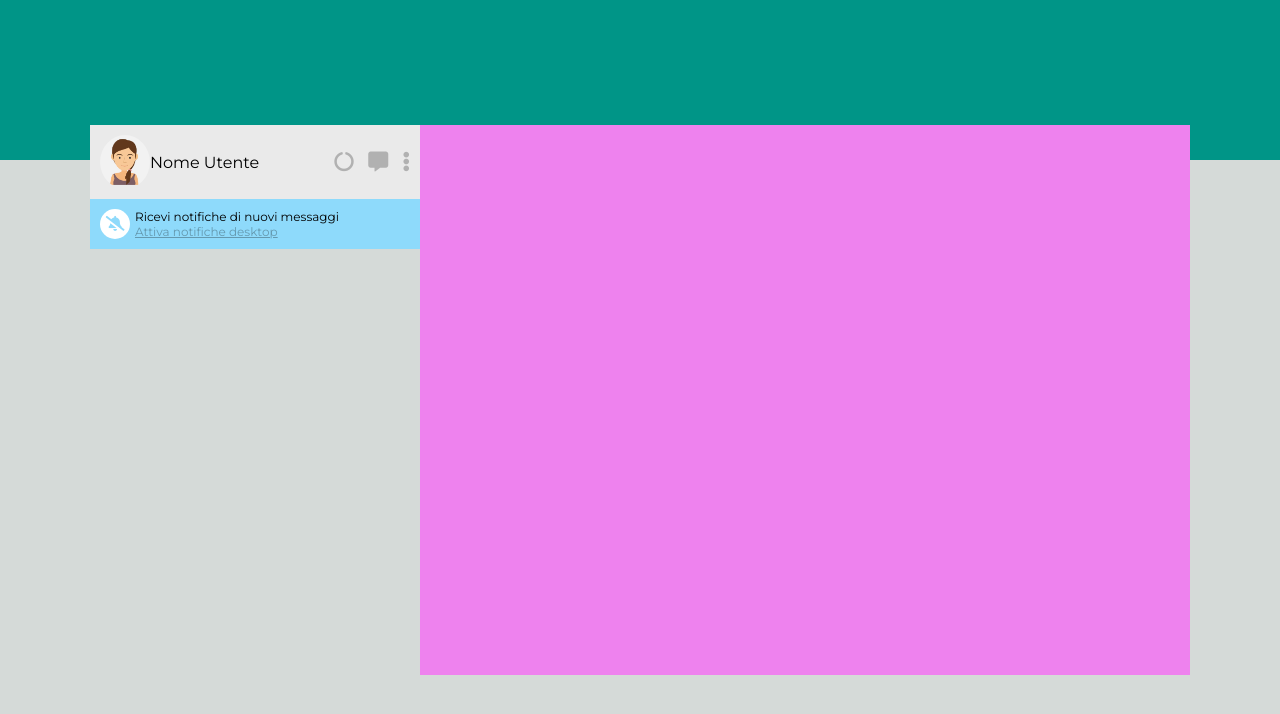
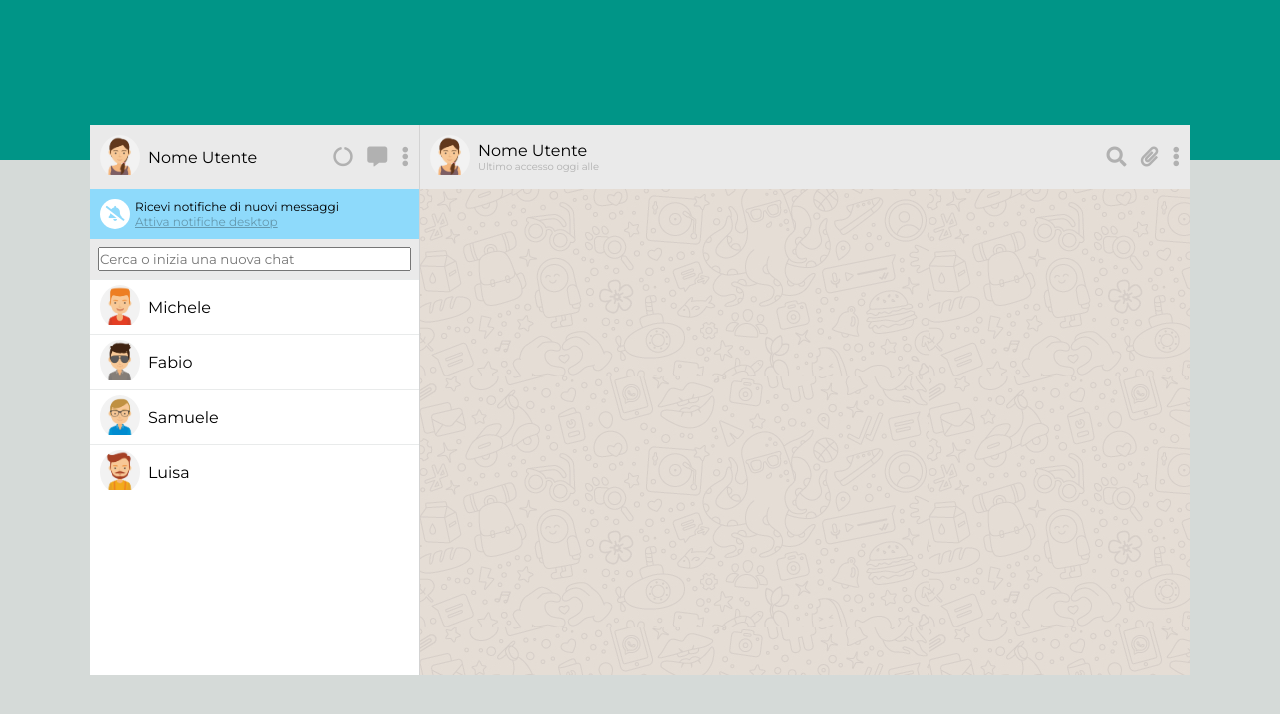
Before and after one commit to rcolonna00/vue-boolzapp, a plain HTML site: page index.html in a window 1280 px wide. Drawn offline with nearby package versions, Linux system fonts and the light colour scheme.

Commit message:
PRIMA PARTE

```diff
--- a/css/style.css
+++ b/css/style.css
@@ -16,9 +16,10 @@ img{
 }
 
 .img-utente{
-    width: 50px;
+    width: 40px;
     border-radius: 50%;
     overflow: hidden;
+    margin-right: 8px;
 }
 /* FINE GENERAL */
 
@@ -49,14 +50,16 @@ img{
 
 .parte-utenti{
     width: 30%;
+    background-color: white;
+    border-right: 1px solid lightgray;
 }
 
 .parte-messaggi{
     width: 70%;
+    background-image: url(../img/mine.jpg);
 
     /*test*/
     height: 100%;
-    background-color: violet;
 }
 /* FINE MACROAREE */
 
@@ -108,12 +111,48 @@ img{
 /* FINE NOTIFICHE */
 
 /* SEARCH */
+.search{
+    background-color: #eaeaea;
+    padding: 8px;
+}
+
+.search input{
+    width: 100%;
+    line-height: 20px;
+}
 /* FINE SEARCH */
 
+/* CONTATTI */
+
+/* scroll bar da controllare alla fine */
+.contatti{
+    overflow-y: scroll;
+}
+
+.single-contact{
+    display: flex;
+    align-items: center;
+    padding: 5px 0;
+    border-top: 1px solid #e9ebeb;
+    padding: 5px 10px;
+}
+/* FINE CONTATTI */
 /* FINE COLONNA DI SINISTRA */
 
 /* COLONNA DI DESTRA */
+/* UTENTE SELEZIONATO */
+.ultimo-accesso{
+    color: #b1b1b1;
+    font-size: 10px;
+}
+/* FINE UTENTE SELEZIONATO */
+
+/* MESSAGGI */
+/* FINE MESSAGGI */
+
+/* BOTTOM BAR */
+/* FINE BOTTOM BAR */
+
 /* FINE COLONNA DI DESTRA */
 
-
 /* FINE APP */
--- a/index.html
+++ b/index.html
@@ -57,14 +57,75 @@
                     <!-- FINE NOTIFICHE -->
 
                     <!-- SEARCH -->
+                    <div class="search">
+                        <input type="text" placeholder="Cerca o inizia una nuova chat">
+                    </div>
                     <!-- FINE SEARCH -->
 
+                    <!-- CONTATTI -->
+                    <div class="contatti">
+
+                        <!-- singolo contatto -->
+                        <div class="single-contact">
+                            <div class="img-utente"><img src="img/avatar_1.jpg" alt=""></div>
+                            <div class="nome-contatto">Michele</div>
+                        </div>
+                        <!-- fine singolo contatto -->
+
+                        <!-- singolo contatto -->
+                        <div class="single-contact">
+                            <div class="img-utente"><img src="img/avatar_2.jpg" alt=""></div>
+                            <div class="nome-contatto">Fabio</div>
+                        </div>
+                        <!-- fine singolo contatto -->
+
+                        <!-- singolo contatto -->
+                        <div class="single-contact">
+                            <div class="img-utente"><img src="img/avatar_3.jpg" alt=""></div>
+                            <div class="nome-contatto">Samuele</div>
+                        </div>
+                        <!-- fine singolo contatto -->
+
+                        <!-- singolo contatto -->
+                        <div class="single-contact">
+                            <div class="img-utente"><img src="img/avatar_4.jpg" alt=""></div>
+                            <div class="nome-contatto">Luisa</div>
+                        </div>
+                        <!-- fine singolo contatto -->
+
+                    </div>
+                    <!-- FINE CONTATTI -->
 
                 </div>
                 <!-- FINE COLONNA DI SINISTRA -->
 
                 <!-- COLONNA DI DESTRA -->
                 <div class="parte-messaggi">
+
+                    <!-- UTENTE SELEZIONATO -->
+                    <div class="utente">
+                        <div class="nome-foto">
+                            <div class="img-utente">
+                                <img src="img/avatar_io.jpg" alt="">
+                            </div>
+                            <div>
+                                <div class="nome">Nome Utente</div>
+                                <div class="ultimo-accesso">Ultimo accesso oggi alle</div>
+                            </div>
+                        </div>
+                        <div class="icon">
+                            <i class="fas fa-search"></i>
+                            <span class="center-icon"><i class="fas fa-paperclip"></i></span>
+                            <i class="fas fa-ellipsis-v"></i>
+                        </div>
+                    </div>
+                    <!-- FINE UTENTE SELEZIONATO -->
+
+                    <!-- MESSAGGI -->
+                    <!-- FINE MESSAGGI -->
+
+                    <!-- BOTTOM BAR -->
+                    <!-- FINE BOTTOM BAR -->
 
                 </div>
                 <!-- FINE COLONNA DI DESTRA -->
```
